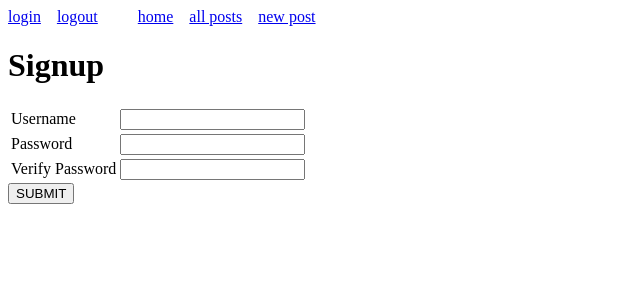
After one commit to weissguy-github/blogz, a Flask app: page /signup in a window 1280 px wide. The commit adds this page. Shown: the top 300 px of the page, without its empty margins (0-640 px from the left). Run offline with Flask 2, Linux system fonts and the light colour scheme.

Commit message:
not pretty but functional except for author name on blog list

```diff
--- a/main.py
+++ b/main.py
@@ -4,46 +4,115 @@ from flask_sqlalchemy import SQLAlchemy
 app = Flask(__name__)
 
 app.config['DEBUG'] =  True
-app.config['SQLALCHEMY_DATABASE_URI'] = 'mysql+pymysql://build-a-blog:launchcode@localhost:8889/build-a-blog'
+app.config['SQLALCHEMY_DATABASE_URI'] = 'mysql+pymysql://blogz:launchcode@localhost:8889/blogz'
 app.config['SQLALCHEMY_ECHO'] = True
 db = SQLAlchemy(app)
-app.secret_key = 'dA#FDF4fg5gfcasdfjmvgsd006'
+app.secret_key = 'dA#FDF4fg5gfc9df23jfmvgsd06'
 
-#Create as persistent class
+#Create as persistent classes
+class User(db.Model):
+
+    id = db.Column(db.Integer, primary_key=True)
+    username = db.Column(db.String(20))
+    password = db.Column(db.String(20))
+    blogs = db.relationship('Blog', backref='owner')
+
+    def __init__(self, username, password):
+        self.username = username
+        self.password = password
+
 class Blog(db.Model):
 
     id = db.Column(db.Integer, primary_key=True)
-    title = db.Column(db.String(120))
+    title = db.Column(db.String(60))
     body = db.Column(db.String(240))
+    owner_id = db.Column(db.Integer, db.ForeignKey('user.id'))
 
-    def __init__(self, title, body):
+    def __init__(self, title, body, usr_obj):
         self.title = title
         self.body = body
+        self.owner = usr_obj  #Owner OBJECT
+
 
 # before_request decorator runs function before
 # calling request handler for incoming request
-#@app.before_request
-#def require_login():
-#    allowed_routes = ['login', 'register']
-#    if request.endpoint not in allowed_routes and 'email' not in session:
-#        return redirect('/login')
+@app.before_request
+def require_login():
+    print(request.endpoint)
+    allowed_routes = ['login', 'signup', 'list_blogs', 'index']
+    if request.endpoint not in allowed_routes and 'username' not in session:
+        print('require_login directing to /login.com')
+        return redirect('/login')
 
 
 @app.route('/login', methods=['POST','GET'])
 def login():
     if request.method == 'POST':
-        email = request.form['email']
+        username = request.form['username']
         password = request.form['password']
-        user = User.query.filter_by(email=email).first() #return first response
-        if user and user.password == password:
-            session['email'] = email  # "remember" user logged in
+        user = User.query.filter_by(username=username).first() #return first response
+        if user:
+            if user.password == password:
+                session['username'] = username  # "remember" user logged in
+                flash("Logged in")
+                print(session['username']+"<<<<SESSION!!!!!!!!!!")
+                return redirect ('/newpost')
+            else:
+                flash('User password incorrect', 'error')
+        else:
+            flash('Username does not exist', 'error')
+
+        return redirect('/login')
+    else:
+        return render_template('/login.html', title="Blogz")
+
+
+@app.route("/signup", methods=['GET','POST'])
+def signup():
+    if request.method == 'GET':
+        return render_template('/signup.html')
+    else:
+        uname = request.form['username']
+        if (len(uname) < 3 or
+            len(uname) > 20 or
+            uname.find(' ') >= 0):
+            uname_error = 'Username must be 3-20 characters with no <space> character'
+            uname=''
+        elif User.query.filter_by(username=uname).first():
+            uname_error = 'Username already exist. Pick different username.'
+        else:
+            uname_error = ''
+
+        password = request.form['password']
+        if (len(password) < 3 or
+            len(password) > 20 or
+            password.find(' ') >= 0):
+            pwd_error = 'Password must be 3-20 characters with no <space> character'
+        else:
+            pwd_error = ''
+
+        verify = request.form['verify']
+        if password != verify:
+            vp_error = 'Passwords do not match'
+            password = ''
+            verify = ''
+        else:
+            vp_error = ''
+
+        if (uname_error + pwd_error + vp_error) == '':
+            print('signup success')
+            session['username'] = uname  # "remember" user logged in
             flash("Logged in")
-            print(session)
-            return redirect ('/')
+            new_user = User(uname, password) #Default to null for blogs FK
+            db.session.add(new_user)
+            db.session.commit()
+            return redirect('/newpost')
         else:
-            flash('User password incorrect, or user does not exist', 'error')
-
-    return render_template('login.html')
+            print('signup errors... ' + uname_error + pwd_error + vp_error)
+            return render_template('signup.html',
+                uname=uname,        uname_error=uname_error,
+                password=password,  pwd_error=pwd_error,
+                verify=verify,      vp_error=vp_error)
 
 
 @app.route('/newpost', methods=['POST','GET'])
@@ -63,37 +132,50 @@ def newpost():
             body_error = 'Please fill in the body'
 
         if title and body:
-            new_post = Blog(title, body)
+
+            user = User.query.filter_by(username=session['username']).first()
+            print(">>>>>>>>>>>>> user.id,name = "+str(user.id)+","+str(user.username)+" <<<<<<<<<<<<<<<<<<<<<<<<")
+            new_post = Blog(title, body, user)
             db.session.add(new_post)
             db.session.commit()
-            return redirect('/blog?id='+str(new_post.id))
+            return redirect('/blog?user='+str(user.username))
         else:
             return render_template('/newpost.html',
-                title="Add Blog Entry",
                 blog_title=title,
                 title_error=title_error,
                 blog_body=body,
                 body_error=body_error)
     else:
-        return render_template('/newpost.html', title="Add Blog Entry")
-
+        return render_template('/newpost.html')
 
 @app.route('/logout')
 def logout():
-    del session['email']
+    del session['username']
     return redirect('/')
 
+
 @app.route('/blog', methods=['POST', 'GET'])
-def blog():
+def list_blogs():
 
     id = request.args.get('id')
+    user = User.query.filter_by(username=request.args.get('user')).first()
+
     if id == None:
-        blogs = Blog.query.order_by(Blog.id.desc()).all()
-    else:
-        #print ("ID = "+id)
+        if user == None:    #Display all for all users
+            blogs = Blog.query.order_by(Blog.id.desc()).all()
+        else:       #display all posts for this user
+#            blogs = session.query(Blogs).\
+            blogs = Blog.query.\
+            filter_by(owner_id=user.id).\
+            order_by(Blog.id.desc()).all()
+
+#            blogs = Blog.query.\
+#            filter_by(owner_id=user.id).\
+#            order_by(Blog.id.desc()).all()
+    else:           #display that blog entry
         blogs = Blog.query.filter_by(id=id).all()
 
-    return render_template('blog.html', title="Build A Blog", blogs=blogs)
+    return render_template('blog.html', title="Blogz", blogs=blogs)
 
 @app.route('/delete-task', methods=['POST'])
 def delete_task():
@@ -106,5 +188,10 @@ def delete_task():
 
     return redirect("/")
 
+@app.route('/')
+def index():
+    users = User.query.all()
+    return render_template('index.html', title="Blogz", users=users)
+
 if __name__ == '__main__':
     app.run()
--- a/templates/base.html
+++ b/templates/base.html
@@ -1,7 +1,7 @@
 <!doctype html>
 <html>
     <head>
-        <title>{{title}}</title>
+        <title>Blogz</title>
         <style>
             .error {
                 color: red;
@@ -9,11 +9,15 @@
         </style>
     </head>
 <body>
-    <span>
-        <a href='/blog'>Main Blog Page</a>
-        &nbsp; &nbsp;
-        <a href='/newpost'>Add a Blog Entry</a>
-    </span>
+    <nav>
+        <div>
+            <a href="/login">login</a>&nbsp; &nbsp;
+            <a href="/logout">logout</a>&nbsp; &nbsp;&nbsp; &nbsp;&nbsp; &nbsp;
+            <a href="/">home</a>&nbsp; &nbsp;
+            <a href="/blog">all posts</a>&nbsp; &nbsp;
+            <a href="/newpost">new post</a>
+        </div>
+    </nav>
 
     {% block content %}
     {% endblock %}
--- a/templates/blog.html
+++ b/templates/blog.html
@@ -7,6 +7,7 @@
         {% for blog in blogs %}
             <h1><center>{{blog.title}}</center></h1>
             <p>{{ blog.body }}</p>
+            <p>{{ blog.username }}</p>
         {% endfor %}
 
     {% else %}
@@ -23,6 +24,7 @@
                 {% for blog in blogs %}
                     <a href='/blog?id={{blog.id}}'><h3>{{blog.title}}</h3></a>
                     <p>{{ blog.body }}</p>
+                    <p><h5>author: <a href='/blog?user={{blog.username}}'>{{blog.username}}</h5></p>
                     <hr>
                 {% endfor %}
             </ul>
--- /dev/null
+++ b/templates/signup.html
@@ -0,0 +1,31 @@
+{% extends "base.html" %}
+
+{% block content %}
+<h1>Signup</h1>
+<form action="/signup" method="post">
+    <table>
+        <tr>
+            <td><label for="username">Username</label></td>
+            <td>
+                <input name="username" type="text" value={{ uname }}>
+                <span class="error">{{ uname_error }}</span>
+            </td>
+        </tr>
+        <tr>
+            <td><label for="password">Password</label></td>
+            <td>
+                <input name="password" type="password">
+                <span class="error">{{ pwd_error }}</span>
+            </td>
+        </tr>
+        <tr>
+            <td><label for="verify">Verify Password</label></td>
+            <td>
+                <input name="verify" type="password">
+                <span class="error">{{ vp_error }}</span>
+            </td>
+        </tr>
+    </table>
+    <input type="submit" value="SUBMIT"/>
+</form>
+{% endblock %}
```
Also changed, not shown: templates/index.html (added, +21 -0 lines), templates/login.html (+4 -4 lines), templates/singleUser.html (added).
